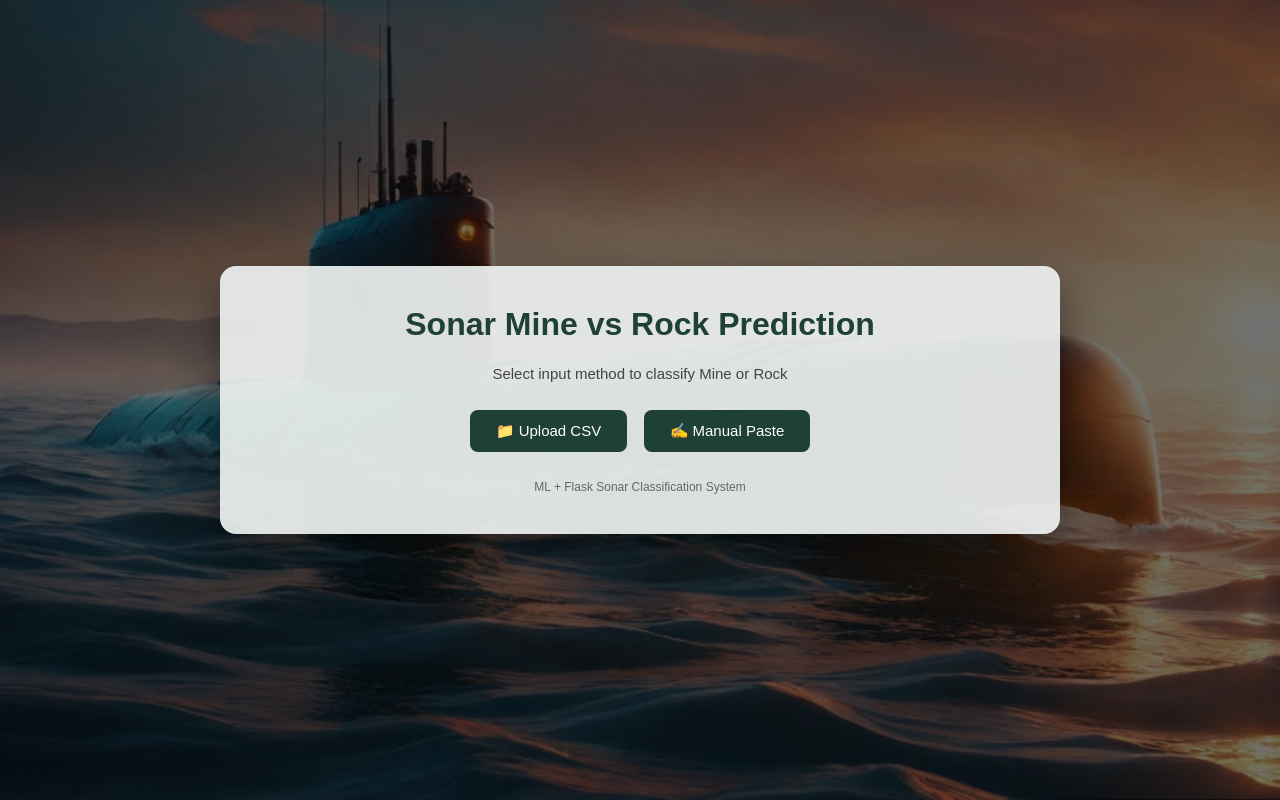
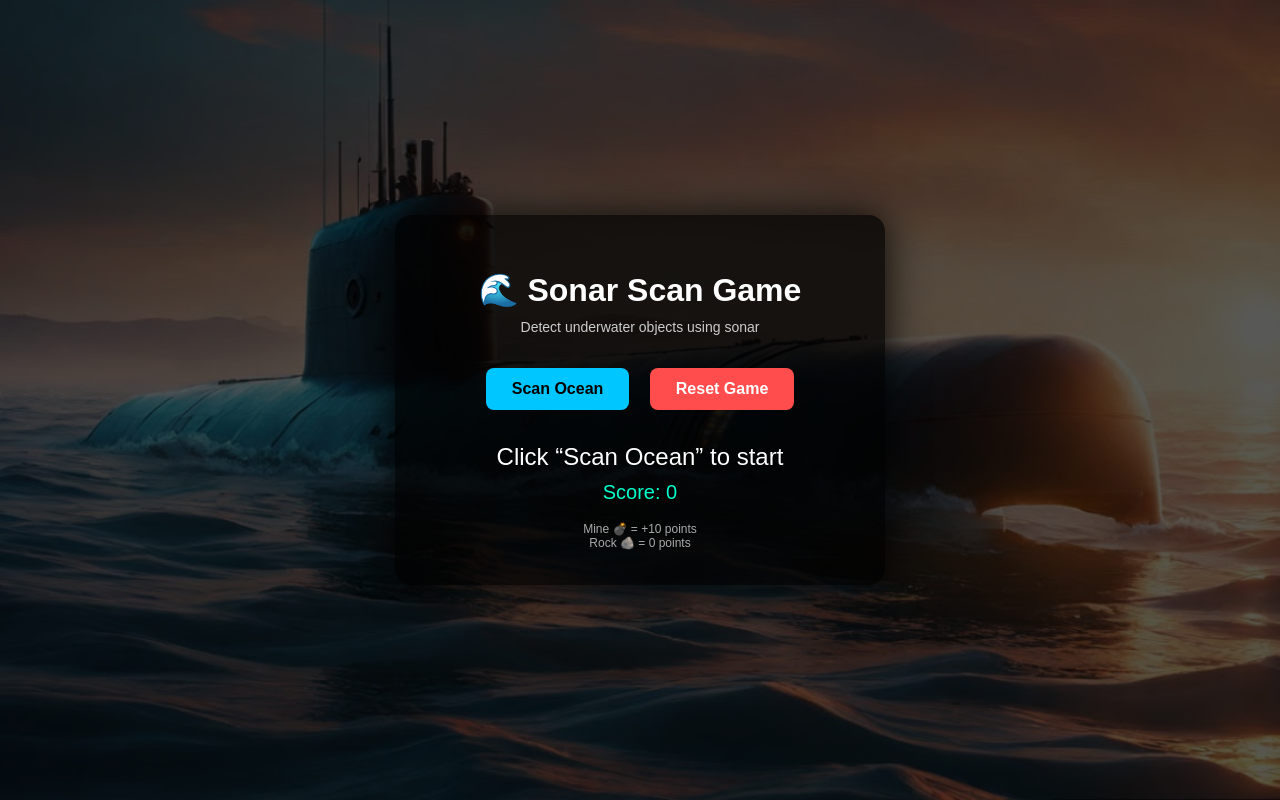
Before and after one commit to TheKnightSD/ML-Rock-vs-Mine-Prediction, a Flask app: page / in a window 1280 px wide. Run offline with Flask 3, Linux system fonts and the light colour scheme; parts of the project's set-up code (start-up, migrations or seed data) failed here and were passed over.

Commit message:
Update game UI and scan logic

```diff
--- a/main.py
+++ b/main.py
@@ -1,63 +1,57 @@
-from flask import Flask, request, render_template
-import pandas as pd
+from flask import Flask, render_template, jsonify
 import numpy as np
 import pickle
-import os
+import random
 
 app = Flask(__name__)
 
-# Load model and scaler
+# Load ML components
 model = pickle.load(open("sonar_model.pkl", "rb"))
 scaler = pickle.load(open("scaler.pkl", "rb"))
+
+# Global score
+score = 0
 
 @app.route("/")
 def home():
     return render_template("index.html")
 
-@app.route("/predict_file", methods=["POST"])
-def predict_file():
-    try:
-        file = request.files["file"]
-        data = pd.read_csv(file, header=None, encoding="latin-1")
-        values = data.values.flatten()
+@app.route("/scan", methods=["GET"])
+def scan_ocean():
+    global score
 
-        if len(values) != 60:
-            return render_template(
-                "index.html",
-                prediction=f"Error: Expected 60 values, got {len(values)}"
-            )
+    # -------- GAME PROBABILITY LOGIC --------
+    # 70% chance Rock
+    # 30% chance Mine (validated by ML)
 
-        input_scaled = scaler.transform(values.reshape(1, -1))
-        pred = model.predict(input_scaled)
+    chance = random.random()
 
-        result = "Mine 💣" if pred[0] == 0 else "Rock 🪨"
-        return render_template("index.html", prediction=result)
+    if chance < 0.7:
+        # Mostly Rock
+        result = "Rock 🪨"
 
-    except Exception as e:
-        return render_template("index.html", prediction=f"Invalid CSV file")
+    else:
+        # ML-based Mine check
+        values = np.array([random.random() for _ in range(60)]).reshape(1, -1)
+        values_scaled = scaler.transform(values)
+        prediction = model.predict(values_scaled)[0]
 
-@app.route("/predict_manual", methods=["POST"])
-def predict_manual():
-    try:
-        raw = request.form["manual_data"]
-        values = [float(x.strip()) for x in raw.split(",") if x.strip()]
+        if prediction == 0:
+            result = "Mine 💣"
+            score += 10
+        else:
+            result = "Rock 🪨"
 
-        if len(values) != 60:
-            return render_template(
-                "index.html",
-                prediction=f"Error: Expected 60 values, got {len(values)}"
-            )
+    return jsonify({
+        "result": result,
+        "score": score
+    })
 
-        input_scaled = scaler.transform(np.array(values).reshape(1, -1))
-        pred = model.predict(input_scaled)
+@app.route("/reset", methods=["GET"])
+def reset_game():
+    global score
+    score = 0
+    return jsonify({"message": "Game reset", "score": score})
 
-        result = "Mine 💣" if pred[0] == 0 else "Rock 🪨"
-        return render_template("index.html", prediction=result)
-
-    except Exception as e:
-        return render_template("index.html", prediction="Invalid input values")
-
-# ✅ RENDER COMPATIBLE RUN
 if __name__ == "__main__":
-    port = int(os.environ.get("PORT", 10000))
-    app.run(host="0.0.0.0", port=port)
+    app.run(debug=True)
--- a/templates/index.html
+++ b/templates/index.html
@@ -1,126 +1,98 @@
 <!DOCTYPE html>
-<html>
+<html lang="en">
 <head>
-    <title>Sonar Object Prediction</title>
+    <meta charset="UTF-8">
+    <title>Sonar Scan Game</title>
 
     <style>
         body {
             margin: 0;
-            padding: 0;
             height: 100vh;
             font-family: Arial, sans-serif;
-
-            background-image: url("/static/bg1.jpeg");
+            background-image: url("{{ url_for('static', filename='bg1.jpeg') }}");
             background-size: cover;
             background-position: center;
-            background-repeat: no-repeat;
-
             display: flex;
             justify-content: center;
             align-items: center;
+            color: white;
         }
 
         .overlay {
             position: absolute;
-            width: 100%;
-            height: 100%;
-            background: rgba(0,0,0,0.55);
+            inset: 0;
+            background: rgba(0,0,0,0.65);
         }
 
-        .card {
+        .game-card {
             position: relative;
-            width: 760px;
-            padding: 40px;
+            z-index: 2;
+            width: 420px;
+            padding: 35px;
+            text-align: center;
+            background: rgba(0,0,0,0.75);
             border-radius: 16px;
-            text-align: center;
-            background: rgba(237, 241, 240, 0.92);
-            box-shadow: 0 18px 45px rgba(0,0,0,0.45);
-            z-index: 2;
+            box-shadow: 0 0 40px rgba(0,0,0,0.9);
         }
 
         h1 {
-            margin-top: 0;
-            color: #1f4037;
+            margin-bottom: 10px;
             font-size: 32px;
         }
 
         p {
-            color: #444;
-            font-size: 15px;
+            margin-top: 0;
+            font-size: 14px;
+            color: #ccc;
         }
 
         .btn-group {
-            margin: 22px 0;
+            margin: 25px 0;
         }
 
-        .btn-group button {
+        button {
             padding: 12px 26px;
-            margin: 6px;
-            background: #1f4037;
-            color: white;
+            font-size: 16px;
             border: none;
             border-radius: 8px;
             cursor: pointer;
-            font-size: 15px;
+            margin: 8px;
+            font-weight: bold;
         }
 
-        .btn-group button:hover {
-            background: #145c4c;
+        .scan-btn {
+            background: #00c6ff;
+            color: #000;
         }
 
-        .hidden {
-            display: none;
+        .scan-btn:hover {
+            background: #0099cc;
         }
 
-        textarea {
-            width: 100%;
-            height: 170px;
-            padding: 14px;
-            font-size: 15px;
-            margin-top: 12px;
-            border-radius: 8px;
-            border: 1px solid #bbb;
-            background: #2e2e2e;
-            color: #ffffff;
-            resize: none;
+        .reset-btn {
+            background: #ff4d4d;
+            color: white;
         }
 
-        input[type="file"] {
-            margin-top: 12px;
+        .reset-btn:hover {
+            background: #cc0000;
         }
 
-        .predict-btn {
-            margin-top: 20px;
-            padding: 13px 34px;
-            background: #8b0000;
-            color: #fff;
-            border: none;
-            border-radius: 8px;
-            font-size: 16px;
-            cursor: pointer;
+        #result {
+            margin-top: 18px;
+            font-size: 24px;
         }
 
-        .predict-btn:hover {
-            background: #5c0101;
+        #score {
+            margin-top: 10px;
+            font-size: 20px;
+            color: #00ffcc;
         }
 
-        h3 {
-            margin-top: 26px;
-            font-size: 24px;
-            color: #1f4037;
-        }
-
-        .footer {
-            margin-top: 14px;
+        .hint {
+            margin-top: 18px;
             font-size: 12px;
-            color: #666;
-        }
-
-        @media (max-width: 768px) {
-            .card {
-                width: 92%;
-                padding: 26px;
-            }
+            color: #aaa;
         }
     </style>
 </head>
@@ -129,57 +101,44 @@
 
 <div class="overlay"></div>
 
-<div class="card">
-    <h1>Sonar <b>Mine</b> vs <b>Rock</b> Prediction</h1>
-    <p>Select input method to classify Mine or Rock</p>
+<div class="game-card">
+    <h1>🌊 Sonar Scan Game</h1>
+    <p>Detect underwater objects using sonar</p>
 
     <div class="btn-group">
-        <button onclick="showFile()">📁 Upload CSV</button>
-        <button onclick="showManual()">✍️ Manual Paste</button>
+        <button class="scan-btn" onclick="scan()">Scan Ocean</button>
+        <button class="reset-btn" onclick="resetGame()">Reset Game</button>
     </div>
 
-    <!-- CSV FORM -->
-    <form action="/predict_file" method="post" enctype="multipart/form-data"
-          id="fileForm" class="hidden">
-        <input type="file" name="file" required>
-        <br>
-        <button class="predict-btn" type="submit">Predict</button>
-    </form>
+    <div id="result">Click “Scan Ocean” to start</div>
+    <div id="score">Score: 0</div>
 
-    <!-- MANUAL FORM -->
-    <form action="/predict_manual" method="post" id="manualForm" class="hidden">
-        <textarea name="manual_data"
-                  placeholder="Paste exactly 60 comma-separated sonar values here..."></textarea>
-        <button class="predict-btn" type="submit">Predict</button>
-    </form>
-
-    {% if prediction %}
-        <h3 id="predictionResult">Prediction: {{ prediction }}</h3>
-    {% endif %}
-
-    <div class="footer">
-        ML + Flask Sonar Classification System
+    <div class="hint">
+        Mine 💣 = +10 points <br>
+        Rock 🪨 = 0 points
     </div>
 </div>
 
 <script>
-function resetPrediction() {
-    const result = document.getElementById("predictionResult");
-    if (result) {
-        result.style.display = "none";
-    }
+function scan() {
+    fetch("/scan")
+        .then(res => res.json())
+        .then(data => {
+            document.getElementById("result").innerText =
+                "Detected: " + data.result;
+            document.getElementById("score").innerText =
+                "Score: " + data.score;
+        });
 }
 
-function showFile() {
-    resetPrediction();
-    document.getElementById("fileForm").classList.remove("hidden");
-    document.getElementById("manualForm").classList.add("hidden");
-}
-
-function showManual() {
-    resetPrediction();
-    document.getElementById("manualForm").classList.remove("hidden");
-    document.getElementById("fileForm").classList.add("hidden");
+function resetGame() {
+    fetch("/reset")
+        .then(res => res.json())
+        .then(data => {
+            document.getElementById("result").innerText = "Game Reset";
+            document.getElementById("score").innerText =
+                "Score: " + data.score;
+        });
 }
 </script>
 
```
